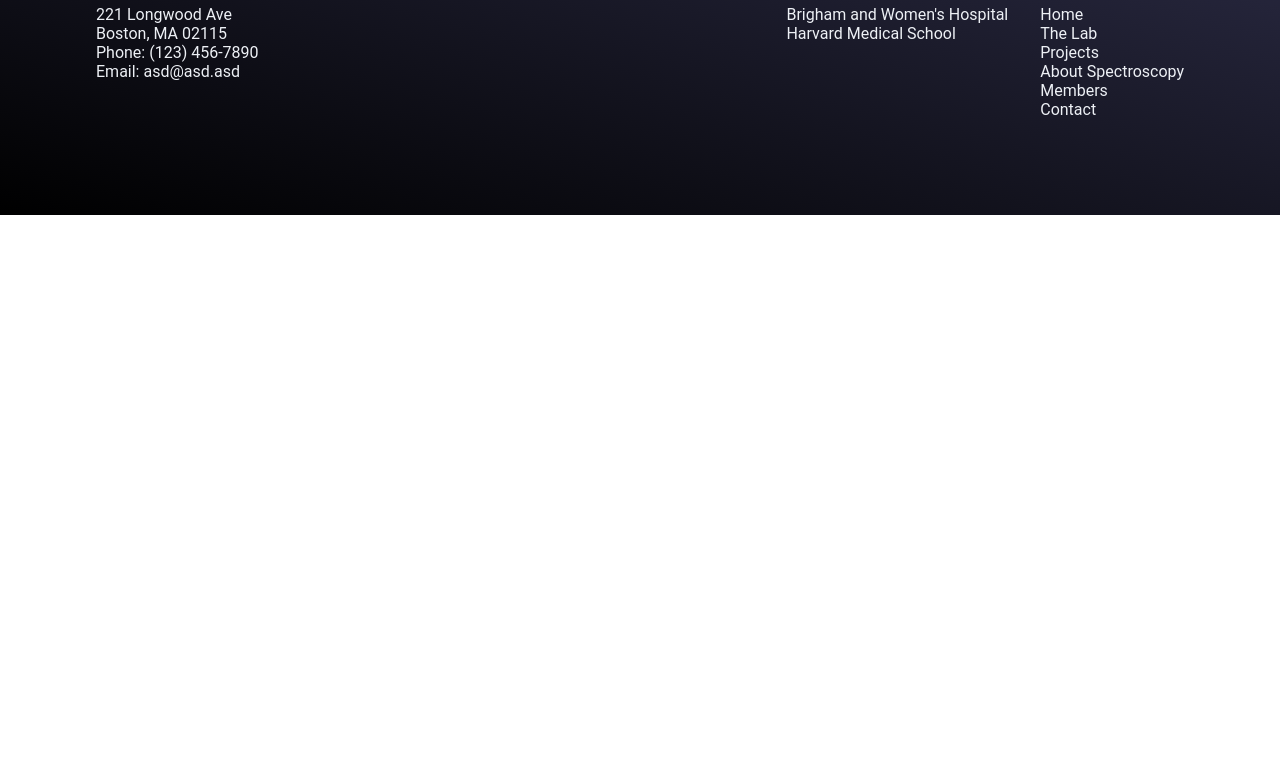
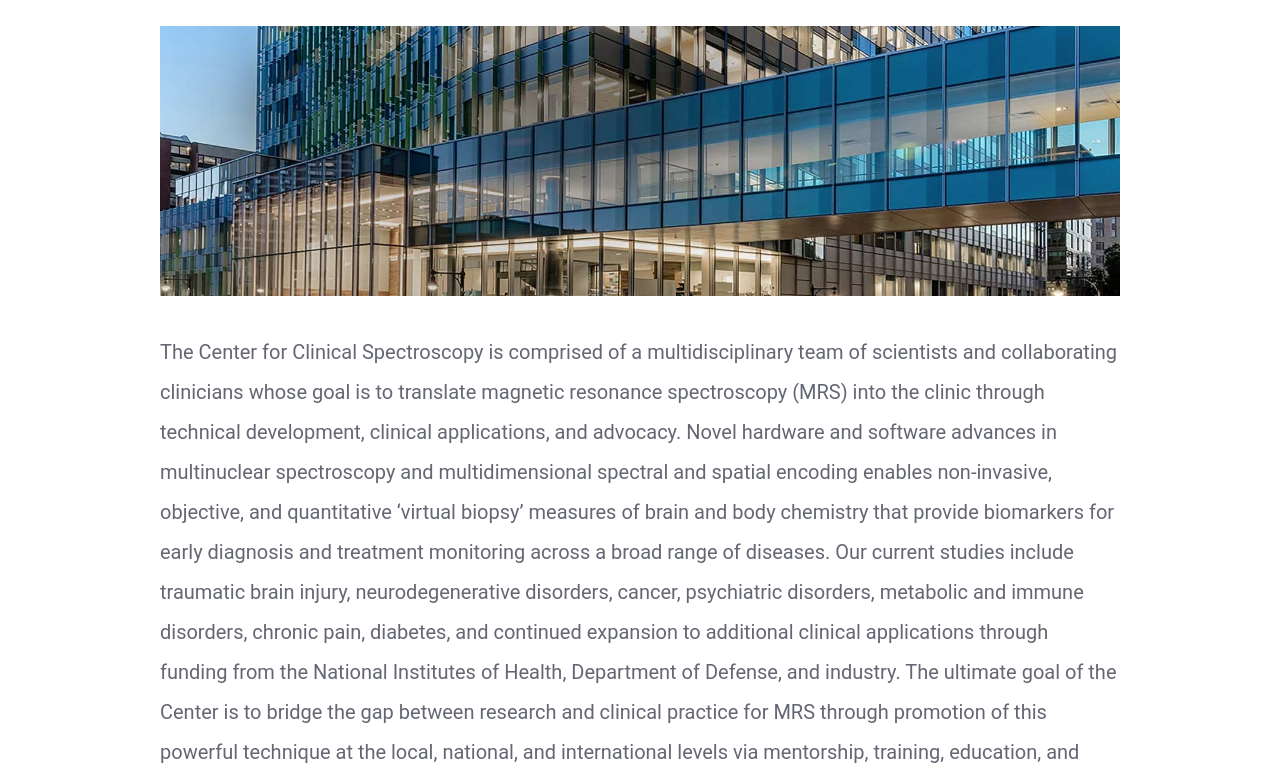
Before and after one commit to hjiang1/ccs, a Gatsby site: page /the-lab in a window 1280 px wide. Shown: the part 261-1044 px from the top of the page. Before the commit the page ends 800 px from the top, so only its background shows below. Built offline with nearby package versions, Linux system fonts and the light colour scheme; Gatsby itself is replaced by a stand-in of ours.

Commit message:
add lab description

```diff
--- a/src/components/Footer/index.js
+++ b/src/components/Footer/index.js
@@ -43,18 +43,20 @@ const Footer = () => {
           <h6 className="footer-item-title">
             Center for Clinical Spectroscopy
           </h6>
-          <div className="footer-item-line">221 Longwood Ave</div>
-          <div className="footer-item-line">Boston, MA 02115</div>
-          <div className="footer-item-line">Phone: (123) 456-7890</div>
-          <div className="footer-item-line">
+          <div className="footer-item-line address1">221 Longwood Ave</div>
+          <div className="footer-item-line address2">
+            BLI-236 Boston, MA 02115
+          </div>
+          <div className="footer-item-line phone">Phone: (617) 525-5086</div>
+          <div className="footer-item-line email">
             Email:{" "}
             <a
               className="footer-link"
-              href="mailto: abc@example.com"
+              href="mailto: spectro@partners.org"
               target="_blank"
               rel="noopener noreferrer"
             >
-              asd@asd.asd
+              spectro@partners.org
             </a>
           </div>
         </div>
--- a/src/components/Header/index.js
+++ b/src/components/Header/index.js
@@ -3,7 +3,7 @@ import PropTypes from "prop-types"
 import styled from "styled-components"
 import cn from "classnames"
 import { FaBars, FaTimes } from "react-icons/fa"
-
+import { globalHistory as history } from "@reach/router"
 import HeaderHomeLink from "./HeaderHomeLink"
 import HeaderNavLink from "./HeaderNavLink"
 import DropdownLink from "./DropdownLink"
@@ -15,7 +15,7 @@ const Container = styled.div`
     align-items: center;
 
     height: 6rem;
-    background: linear-gradient(15deg, rgba(0, 0, 0), rgba(44, 44, 70));
+    background: rgba(44, 44, 70);
     padding: 0 2rem;
 
     .header-nav-container {
@@ -79,6 +79,8 @@ const Container = styled.div`
 const Header = () => {
   const [dropdownOpen, setDropdownOpen] = useState(false)
 
+  const { location, navigate } = history
+  console.log(location.pathname)
   return (
     <Container>
       <header className="header-container">
--- a/src/components/PreviewCard.js
+++ b/src/components/PreviewCard.js
@@ -15,7 +15,6 @@ const Container = styled.div`
     height: 15rem;
     width: 100%;
     object-fit: cover;
-    overflow: hidden;
   }
 
   .study-title {
--- a/src/pages/the-lab.js
+++ b/src/pages/the-lab.js
@@ -1,12 +1,63 @@
 import React from "react"
+import styled from "styled-components"
 
 import Layout from "../components/Layout"
 import SEO from "../components/SEO"
+import bwh from "../images/bwh.png"
+
+const Container = styled.div`
+  display: flex;
+  flex-direction: column;
+  padding: 6rem 10rem;
+
+  @media screen and (max-width: 1000px) {
+    padding: 2rem 3rem;
+  }
+
+  .page-title {
+    align-self: center;
+  }
+
+  .lab-photo {
+    margin: 3rem 0 1rem;
+    max-height: 20rem;
+    overflow: hidden;
+    object-fit: cover;
+  }
+
+  .lab-description {
+    color: #646773;
+    font-size: 1.25rem;
+    line-height: 2.5rem;
+  }
+`
 
 const TheLab = () => (
   <Layout>
     <SEO title="The Lab" />
-    <h1>The Lab</h1>
+    <Container>
+      <h1 className="page-title">The Lab</h1>
+      <img className="lab-photo" src={bwh} alt="lab" />
+      <p className="lab-description">
+        The Center for Clinical Spectroscopy is comprised of a multidisciplinary
+        team of scientists and collaborating clinicians whose goal is to
+        translate magnetic resonance spectroscopy (MRS) into the clinic through
+        technical development, clinical applications, and advocacy. Novel
+        hardware and software advances in multinuclear spectroscopy and
+        multidimensional spectral and spatial encoding enables non-invasive,
+        objective, and quantitative ‘virtual biopsy’ measures of brain and body
+        chemistry that provide biomarkers for early diagnosis and treatment
+        monitoring across a broad range of diseases. Our current studies include
+        traumatic brain injury, neurodegenerative disorders, cancer, psychiatric
+        disorders, metabolic and immune disorders, chronic pain, diabetes, and
+        continued expansion to additional clinical applications through funding
+        from the National Institutes of Health, Department of Defense, and
+        industry. The ultimate goal of the Center is to bridge the gap between
+        research and clinical practice for MRS through promotion of this
+        powerful technique at the local, national, and international levels via
+        mentorship, training, education, and advocacy.
+      </p>
+    </Container>
   </Layout>
 )
 
```
Also changed, not shown: src/images/bwh.png (added).
